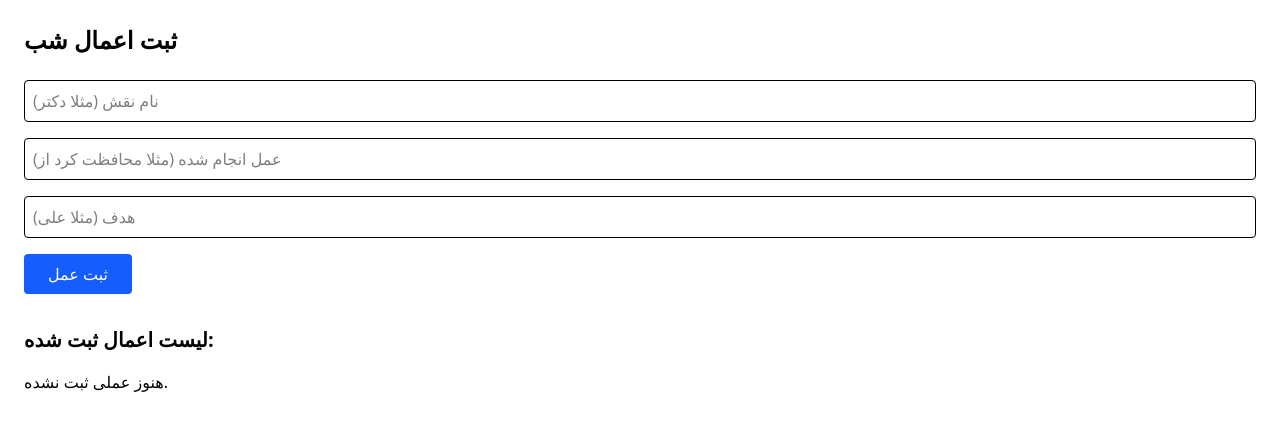
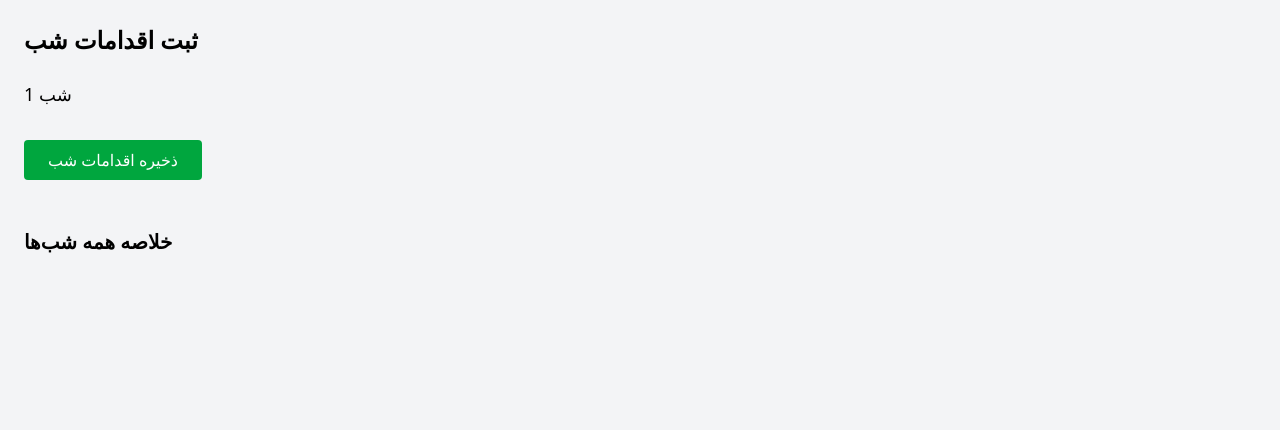
Before and after one commit to ART-98/Mafia, a Next.js app: page /night-actions in a window 1280 px wide. Shown: the top 430 px of the page. Built offline with nearby package versions, Linux system fonts and the light colour scheme.

Commit message:
nights actions added

```diff
--- a/src/app/night-actions/page.tsx
+++ b/src/app/night-actions/page.tsx
@@ -1,112 +1,130 @@
-// app/night-actions/page.tsx
 "use client";
 
 import { useEffect, useState } from "react";
 
-interface Action {
+interface Player {
   id: string;
-  actor: string;
-  action: string;
-  target: string;
+  name: string;
+  role: {
+    id: string;
+    name: string;
+    team: string;
+  };
 }
 
+interface NightAction {
+  roleName: string;
+  targetId: string;
+}
+
+type NightActionsMap = {
+  [night: number]: NightAction[];
+};
+
 export default function NightActionsPage() {
-  const [actor, setActor] = useState("");
-  const [action, setAction] = useState("");
-  const [target, setTarget] = useState("");
-  const [actions, setActions] = useState<Action[]>([]);
+  const [players, setPlayers] = useState<Player[]>([]);
+  const [nightActionsMap, setNightActionsMap] = useState<NightActionsMap>({});
+  const [currentActions, setCurrentActions] = useState<NightAction[]>([]);
+  const [nightNumber, setNightNumber] = useState(1);
 
   useEffect(() => {
-    const stored = localStorage.getItem("nightActions");
-    if (stored) {
-      setActions(JSON.parse(stored));
-    }
+    const assigned = localStorage.getItem("assignedPlayers");
+    const storedMap = localStorage.getItem("nightActionsMap");
+    const storedNight = parseInt(localStorage.getItem("nightNumber") || "1");
+
+    if (assigned) setPlayers(JSON.parse(assigned));
+    if (storedMap) setNightActionsMap(JSON.parse(storedMap));
+    setNightNumber(storedNight);
   }, []);
 
-  const handleAddAction = () => {
-    if (!actor.trim() || !action.trim() || !target.trim()) return;
-
-    const newAction: Action = {
-      id: crypto.randomUUID(),
-      actor,
-      action,
-      target,
-    };
-    const updated = [...actions, newAction];
-    setActions(updated);
-    localStorage.setItem("nightActions", JSON.stringify(updated));
-
-    // Reset form
-    setActor("");
-    setAction("");
-    setTarget("");
+  const handleActionChange = (roleName: string, targetId: string) => {
+    const updated = [...currentActions];
+    const existing = updated.find((a) => a.roleName === roleName);
+    if (existing) {
+      existing.targetId = targetId;
+    } else {
+      updated.push({ roleName, targetId });
+    }
+    setCurrentActions(updated);
   };
 
-  const handleRemoveAction = (id: string) => {
-    const updated = actions.filter((a) => a.id !== id);
-    setActions(updated);
-    localStorage.setItem("nightActions", JSON.stringify(updated));
+  const handleSubmit = () => {
+    const validActions = currentActions.filter((a) => a.targetId);
+    const updatedMap = {
+      ...nightActionsMap,
+      [nightNumber]: validActions,
+    };
+
+    localStorage.setItem("nightActionsMap", JSON.stringify(updatedMap));
+    localStorage.setItem("nightNumber", String(nightNumber + 1));
+
+    setNightActionsMap(updatedMap);
+    setNightNumber(nightNumber + 1);
+    setCurrentActions([]);
+    alert("اقدامات شب ذخیره شد.");
   };
 
+  const uniqueRoles = Array.from(new Set(players.map((p) => p.role.name)));
+
   return (
-    <main className="p-6 space-y-6">
-      <h1 className="text-2xl font-bold">ثبت اعمال شب</h1>
+    <main className="min-h-screen p-6 bg-gray-100">
+      <h1 className="text-2xl font-bold mb-6">ثبت اقدامات شب</h1>
 
-      <div className="space-y-4">
-        <input
-          type="text"
-          value={actor}
-          onChange={(e) => setActor(e.target.value)}
-          placeholder="نام نقش (مثلا دکتر)"
-          className="border p-2 rounded w-full"
-        />
-        <input
-          type="text"
-          value={action}
-          onChange={(e) => setAction(e.target.value)}
-          placeholder="عمل انجام شده (مثلا محافظت کرد از)"
-          className="border p-2 rounded w-full"
-        />
-        <input
-          type="text"
-          value={target}
-          onChange={(e) => setTarget(e.target.value)}
-          placeholder="هدف (مثلا علی)"
-          className="border p-2 rounded w-full"
-        />
+      <p className="mb-4 text-lg font-medium">شب {nightNumber}</p>
 
-        <button
-          onClick={handleAddAction}
-          className="bg-blue-600 text-white px-6 py-2 rounded hover:bg-blue-700"
-        >
-          ثبت عمل
-        </button>
+      <div className="space-y-4 mb-8">
+        {uniqueRoles.map((roleName) => (
+          <div key={roleName} className="bg-white p-4 rounded shadow">
+            <label className="block mb-2 font-semibold">
+              {roleName} روی چه کسی اقدام کرد؟
+            </label>
+            <select
+              onChange={(e) => handleActionChange(roleName, e.target.value)}
+              value={
+                currentActions.find((a) => a.roleName === roleName)?.targetId ||
+                ""
+              }
+              className="border p-2 rounded w-full"
+            >
+              <option value="">انتخاب بازیکن</option>
+              {players.map((p) => (
+                <option key={p.id} value={p.id}>
+                  {p.name}
+                </option>
+              ))}
+            </select>
+          </div>
+        ))}
       </div>
 
-      <div className="mt-8 space-y-4">
-        <h2 className="text-xl font-semibold">لیست اعمال ثبت شده:</h2>
-        {actions.length === 0 ? (
-          <p>هنوز عملی ثبت نشده.</p>
-        ) : (
-          <ul className="space-y-2">
-            {actions.map((a,index) => (
-              <li
-                key={index}
-                className="flex items-center justify-between border p-2 rounded"
-              >
-                <span>
-                  {a.actor} {a.action} {a.target}
-                </span>
-                <button
-                  onClick={() => handleRemoveAction(a.id)}
-                  className="text-red-500 hover:underline"
-                >
-                  حذف
-                </button>
-              </li>
-            ))}
-          </ul>
-        )}
+      <button
+        onClick={handleSubmit}
+        className="bg-green-600 text-white px-6 py-2 rounded hover:bg-green-700"
+      >
+        ذخیره اقدامات شب
+      </button>
+
+      {/* 👇 نمایش همه شب‌ها */}
+      <div className="mt-12">
+        <h2 className="text-xl font-bold mb-4">خلاصه همه شب‌ها</h2>
+        {Object.entries(nightActionsMap).map(([night, actions]) => (
+          <div key={night} className="mb-6 bg-white p-4 rounded shadow">
+            <h3 className="font-semibold mb-2">شب {night}</h3>
+            {actions.map((action, index) => {
+              const actor = players.find(
+                (p) => p.role.name === action.roleName
+              );
+              const target = players.find((p) => p.id === action.targetId);
+              return (
+                <p key={index} className="text-sm">
+                  <span className="font-semibold">{action.roleName}</span>
+                  {actor ? ` (${actor.name})` : ""} هدف قرار داد:{" "}
+                  <span className="font-bold">{target?.name || "نامشخص"}</span>
+                </p>
+              );
+            })}
+          </div>
+        ))}
       </div>
     </main>
   );
```
